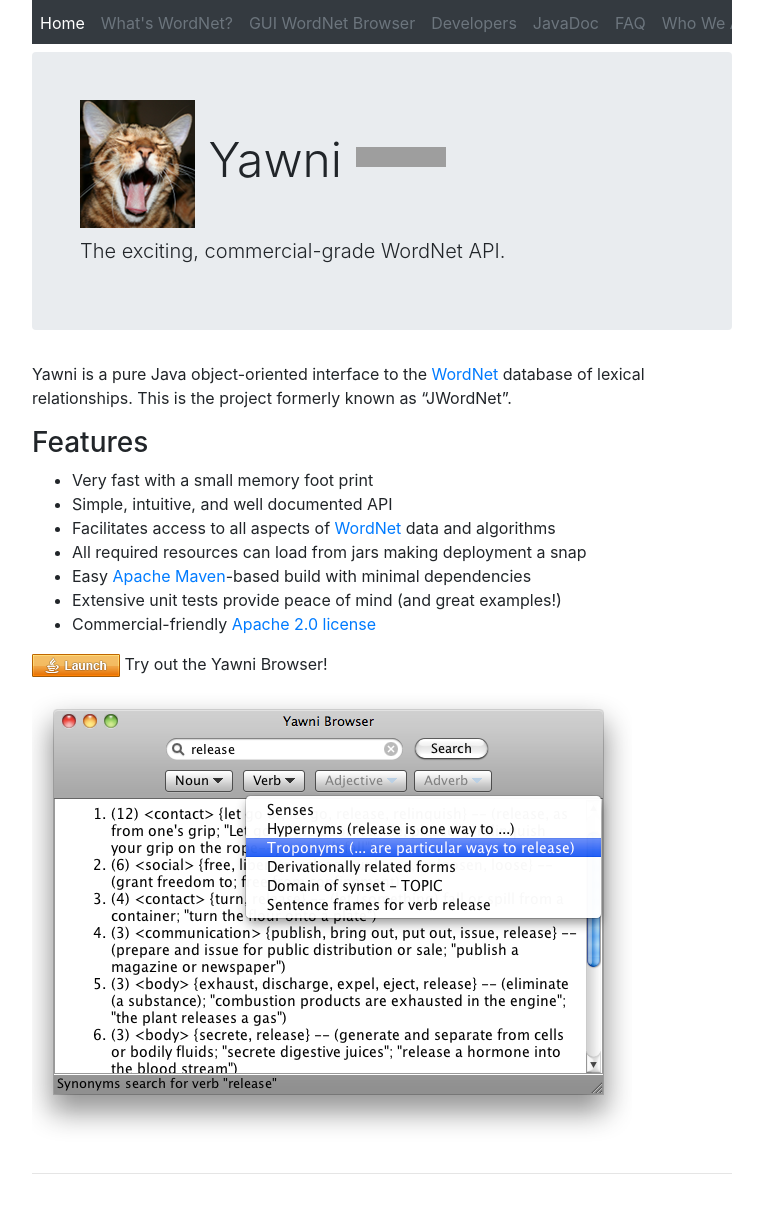
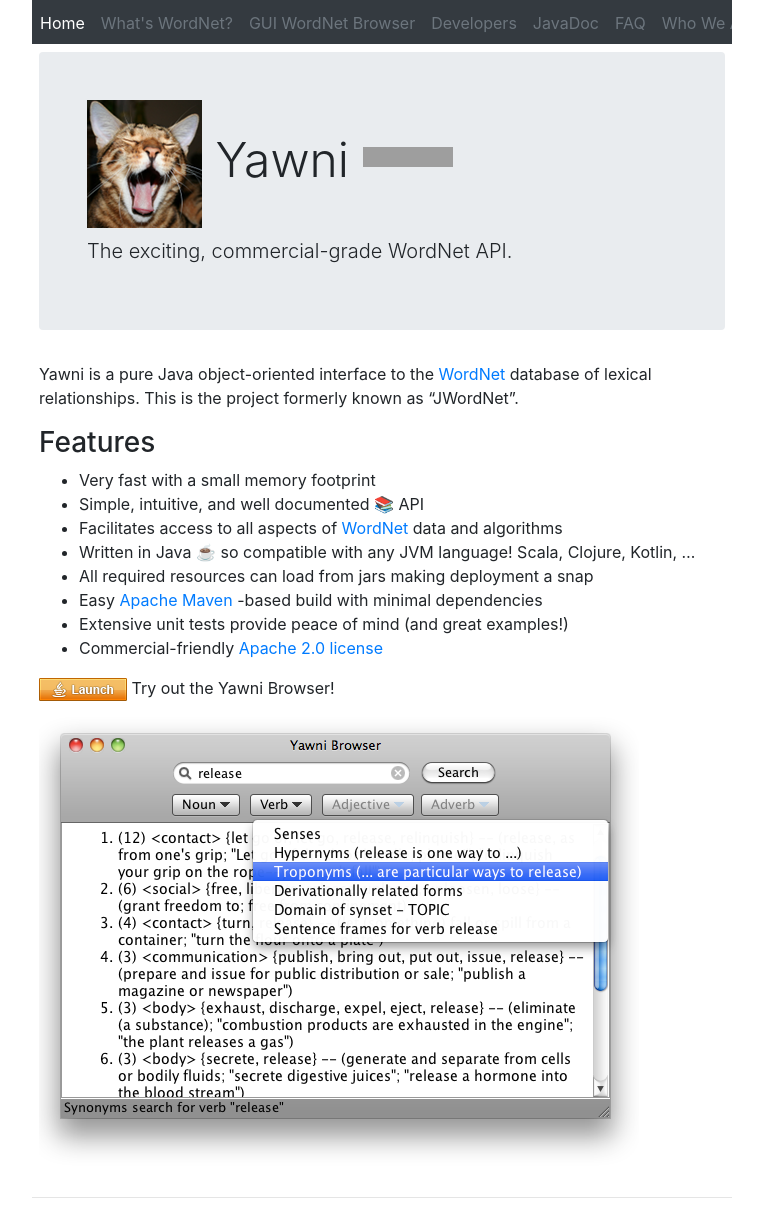
Before and after one commit to nezda/yawni.github.io, a Jekyll site: the page built from index.md, in a window 1280 px wide. Shown: the whole page, without its empty margins (258-1021 px from the left). Built offline with Jekyll 4.4.1, drawn with Linux system fonts in a browser that asks for light colours; nearby versions of some CDN libraries; before the commit the page ends 1204 px from its top, so only the background shows below that; grey boxes are pictures that could not be loaded.

Commit message:
http -> https and some doc tweaks

```diff
--- a/_includes/JB/comments-providers/disqus
+++ b/_includes/JB/comments-providers/disqus
@@ -6,9 +6,9 @@
     /* * * DON'T EDIT BELOW THIS LINE * * */
     (function() {
         var dsq = document.createElement('script'); dsq.type = 'text/javascript'; dsq.async = true;
-        dsq.src = 'http://' + disqus_shortname + '.disqus.com/embed.js';
+        dsq.src = 'https://' + disqus_shortname + '.disqus.com/embed.js';
         (document.getElementsByTagName('head')[0] || document.getElementsByTagName('body')[0]).appendChild(dsq);
     })();
 </script>
-<noscript>Please enable JavaScript to view the <a href="http://disqus.com/?ref_noscript">comments powered by Disqus.</a></noscript>
-<a href="http://disqus.com" class="dsq-brlink">blog comments powered by <span class="logo-disqus">Disqus</span></a>
+<noscript>Please enable JavaScript to view the <a href="https://disqus.com/?ref_noscript">comments powered by Disqus.</a></noscript>
+<a href="https://disqus.com" class="dsq-brlink">blog comments powered by <span class="logo-disqus">Disqus</span></a>
--- a/_includes/JB/comments-providers/intensedebate
+++ b/_includes/JB/comments-providers/intensedebate
@@ -3,4 +3,4 @@ var idcomments_acct = '{{ site.JB.comments.intensedebate.account }}';
 var idcomments_post_id;
 var idcomments_post_url;
 </script>
-<script type="text/javascript" src="http://www.intensedebate.com/js/genericLinkWrapperV2.js"></script>
+<script type="text/javascript" src="https://www.intensedebate.com/js/genericLinkWrapperV2.js"></script>
--- a/_includes/JB/comments-providers/livefyre
+++ b/_includes/JB/comments-providers/livefyre
@@ -1,4 +1,4 @@
-<script type='text/javascript' src='http://zor.livefyre.com/wjs/v1.0/javascripts/livefyre_init.js'></script>
+<script type='text/javascript' src='https://zor.livefyre.com/wjs/v1.0/javascripts/livefyre_init.js'></script>
 <script type='text/javascript'>
     var fyre = LF({
         site_id: {{ site.JB.comments.livefyre.site_id }}
--- a/assets/themes/twitter/css/style.css
+++ b/assets/themes/twitter/css/style.css
@@ -9,6 +9,11 @@
 
 .container-narrow > hr {
   margin: 30px 0; }
+
+.content {
+  margin-left: 7px;
+  margin-right: 7px;
+}
 
 /*.navbar .nav {*/
 /*  float: right; }*/
--- a/index.md
+++ b/index.md
@@ -1,7 +1,7 @@
 ---
 layout: page
 title: Yawni
-logo: assets/logo.png
+logo: assets/yawni-logo.png
 tagline: The exciting, commercial-grade WordNet API.
 description: Information about the Yawni WordNet API
 ---
@@ -9,14 +9,15 @@ description: Information about the Yawni WordNet API
 Yawni is a pure Java object-oriented interface to the [WordNet](whats_wordnet.html) database of lexical relationships. This is the project formerly known as "JWordNet".
 
 ### Features
-- Very fast with a small memory foot print
-- Simple, intuitive, and well documented API
+- Very fast with a small memory footprint
+- Simple, intuitive, and well documented 📚 API
 - Facilitates access to all aspects of [WordNet](whats_wordnet.html) data and algorithms
+- Written in Java ☕ so compatible with any JVM language! Scala, Clojure, Kotlin, …
 - All required resources can load from jars making deployment a snap
-- Easy [Apache Maven](https://maven.apache.org/)-based build with minimal dependencies
+- Easy [Apache Maven](https://maven.apache.org/) -based build with minimal dependencies
 - Extensive unit tests provide peace of mind (and great examples!)
 - Commercial-friendly [Apache 2.0 license](https://www.apache.org/licenses/LICENSE-2.0)
 
-[![alt text](/assets/webstart.png "Launch the Yawni Browser")](/assets/yawni.jnlp) Try out the Yawni Browser!
+[![alt text](assets/webstart.png "Launch the Yawni Browser")](assets/yawni.jnlp) Try out the Yawni Browser!
 
-![alt text](/assets/release_2.0_mac_screenshot.png "Yawni Browser 2.0 Screenshot")
+![alt text](assets/release_2.0_mac_screenshot.png "Yawni Browser 2.0 Screenshot")
```
Also changed, not shown: developers.md (+15 -5 lines), faq.md (+1 -1 lines), gui_wordnet_browser.md (+5 -5 lines), assets/GitHub-Mark-Light-120px-plus.png (added), assets/yawni-logo.png (renamed from assets/logo.png), 1 other file.
